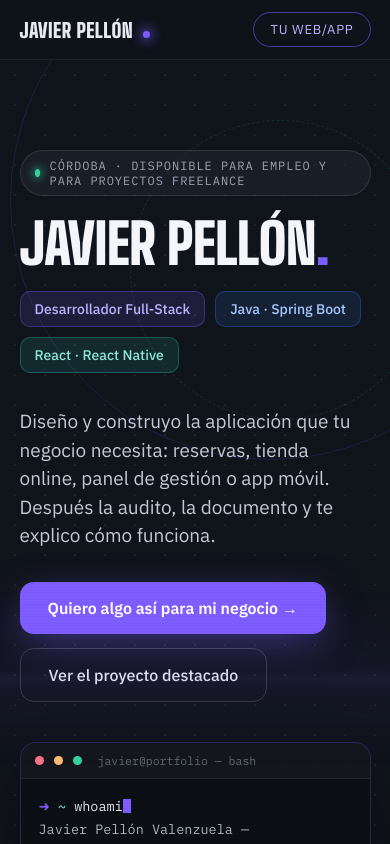
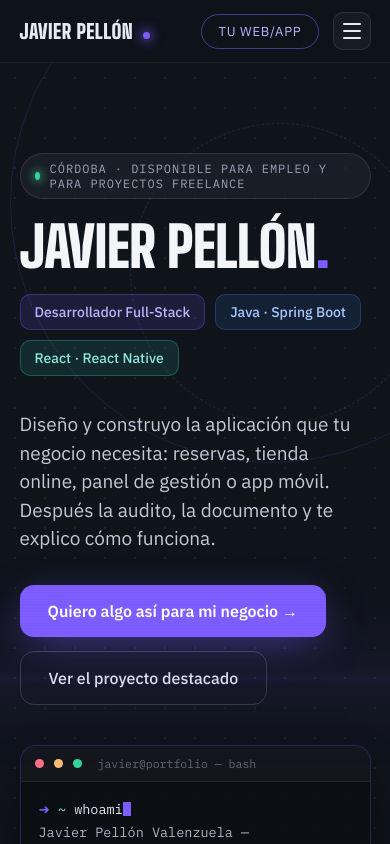
Before and after one commit to Jaskiz/portfolio-javier-pellon, a React (Vite) app: page / in a window 390 px wide. Shown: the top 844 px of the page. Built offline with nearby package versions, Linux system fonts and the light colour scheme.

Commit message:
Anade menu hamburguesa en movil para acceder a Sobre mi, Trayectoria, Proyecto y Stack sin amontonar la cabecera

```diff
--- a/src/components/Nav.css
+++ b/src/components/Nav.css
@@ -36,6 +36,12 @@
   box-shadow: 0 0 12px 2px rgba(124, 92, 255, 0.8);
 }
 
+.nav__right {
+  display: flex;
+  align-items: center;
+  gap: 14px;
+}
+
 .nav__links {
   display: flex;
   flex-wrap: wrap;
@@ -68,8 +74,46 @@
   color: var(--accent-lighter) !important;
 }
 
+.nav__burger {
+  display: none;
+  flex: none;
+  flex-direction: column;
+  align-items: center;
+  justify-content: center;
+  gap: 5px;
+  width: 38px;
+  height: 38px;
+  border-radius: 10px;
+  background: rgba(255, 255, 255, 0.04);
+  border: 1px solid rgba(255, 255, 255, 0.1);
+  cursor: pointer;
+}
+
+.nav__burger span {
+  display: block;
+  width: 18px;
+  height: 2px;
+  border-radius: 2px;
+  background: var(--text-body);
+  transition: transform 0.25s, opacity 0.2s;
+}
+
+.nav__burger.is-open span:nth-child(1) {
+  transform: translateY(7px) rotate(45deg);
+}
+.nav__burger.is-open span:nth-child(2) {
+  opacity: 0;
+}
+.nav__burger.is-open span:nth-child(3) {
+  transform: translateY(-7px) rotate(-45deg);
+}
+
+.nav__mobile-menu {
+  display: none;
+}
+
 /* En pantallas estrechas no caben los 4 enlaces + el boton sin amontonarse:
-   se dejan solo la marca y la llamada a la accion, el resto se alcanza haciendo scroll. */
+   se dejan la marca, la llamada a la accion y un boton que despliega el resto. */
 @media (max-width: 640px) {
   .nav {
     padding: 12px 5vw;
@@ -82,4 +126,38 @@
   .nav__links a:not(.nav__cta) {
     display: none;
   }
+
+  .nav__burger {
+    display: flex;
+  }
+
+  .nav__mobile-menu {
+    display: flex;
+    flex-direction: column;
+    position: absolute;
+    top: 100%;
+    left: 0;
+    right: 0;
+    padding: 6px 5vw 16px;
+    background: rgba(15, 19, 26, 0.96);
+    backdrop-filter: blur(14px);
+    border-bottom: 1px solid var(--border-nav);
+  }
+
+  .nav__mobile-menu a {
+    padding: 13px 4px;
+    font-size: 14px;
+    letter-spacing: 0.06em;
+    text-transform: uppercase;
+    color: var(--text-muted);
+    border-bottom: 1px solid rgba(255, 255, 255, 0.05);
+  }
+
+  .nav__mobile-menu a:last-child {
+    border-bottom: none;
+  }
+
+  .nav__mobile-menu a:hover {
+    color: var(--accent-lighter);
+  }
 }
--- a/src/components/Nav.jsx
+++ b/src/components/Nav.jsx
@@ -1,21 +1,67 @@
+import { useEffect, useState } from 'react';
 import './Nav.css';
 
+const LINKS = [
+  { href: '#sobre-mi', label: 'Sobre mí' },
+  { href: '#trayectoria', label: 'Trayectoria' },
+  { href: '#proyecto', label: 'Proyecto' },
+  { href: '#stack', label: 'Stack' },
+];
+
 export default function Nav() {
+  const [open, setOpen] = useState(false);
+
+  // Si el visitante gira el móvil a horizontal o cambia de ventana y deja de ser
+  // estrecha, cerramos el menú para no dejarlo abierto en la vista de escritorio.
+  useEffect(() => {
+    const onResize = () => {
+      if (window.innerWidth >= 640) setOpen(false);
+    };
+    window.addEventListener('resize', onResize, { passive: true });
+    return () => window.removeEventListener('resize', onResize);
+  }, []);
+
   return (
     <nav className="nav">
       <a href="#top" className="nav__brand">
         <span className="nav__brand-text">JAVIER PELLÓN</span>
         <span className="nav__brand-dot" />
       </a>
-      <div className="nav__links">
-        <a href="#sobre-mi">Sobre mí</a>
-        <a href="#trayectoria">Trayectoria</a>
-        <a href="#proyecto">Proyecto</a>
-        <a href="#stack">Stack</a>
-        <a href="#freelance" className="nav__cta">
-          Tu web/app
-        </a>
+
+      <div className="nav__right">
+        <div className="nav__links">
+          {LINKS.map((l) => (
+            <a key={l.href} href={l.href}>
+              {l.label}
+            </a>
+          ))}
+          <a href="#freelance" className="nav__cta">
+            Tu web/app
+          </a>
+        </div>
+
+        <button
+          type="button"
+          className={`nav__burger${open ? ' is-open' : ''}`}
+          aria-label={open ? 'Cerrar menú' : 'Abrir menú'}
+          aria-expanded={open}
+          onClick={() => setOpen((o) => !o)}
+        >
+          <span />
+          <span />
+          <span />
+        </button>
       </div>
+
+      {open && (
+        <div className="nav__mobile-menu">
+          {LINKS.map((l) => (
+            <a key={l.href} href={l.href} onClick={() => setOpen(false)}>
+              {l.label}
+            </a>
+          ))}
+        </div>
+      )}
     </nav>
   );
 }
```
